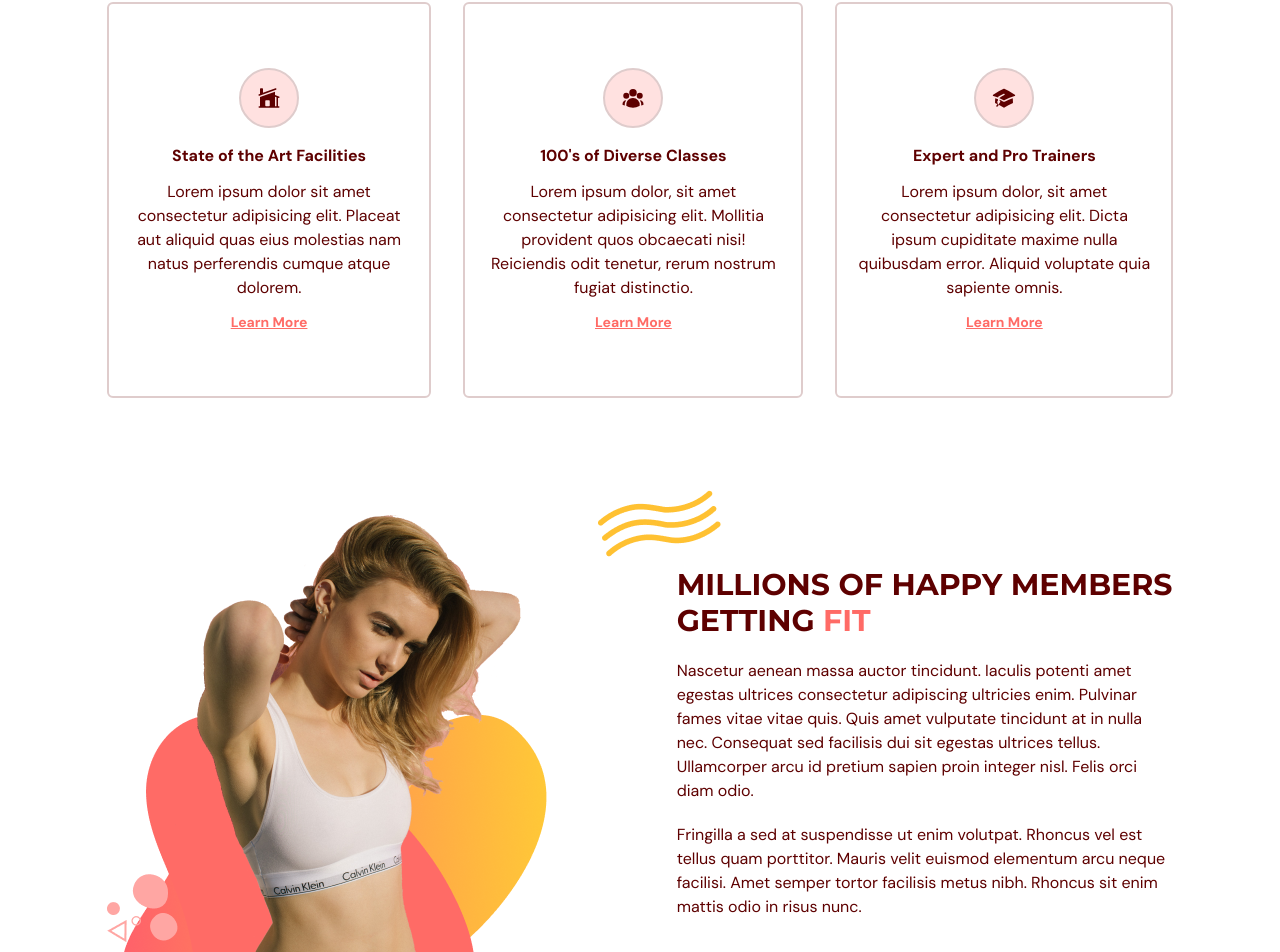
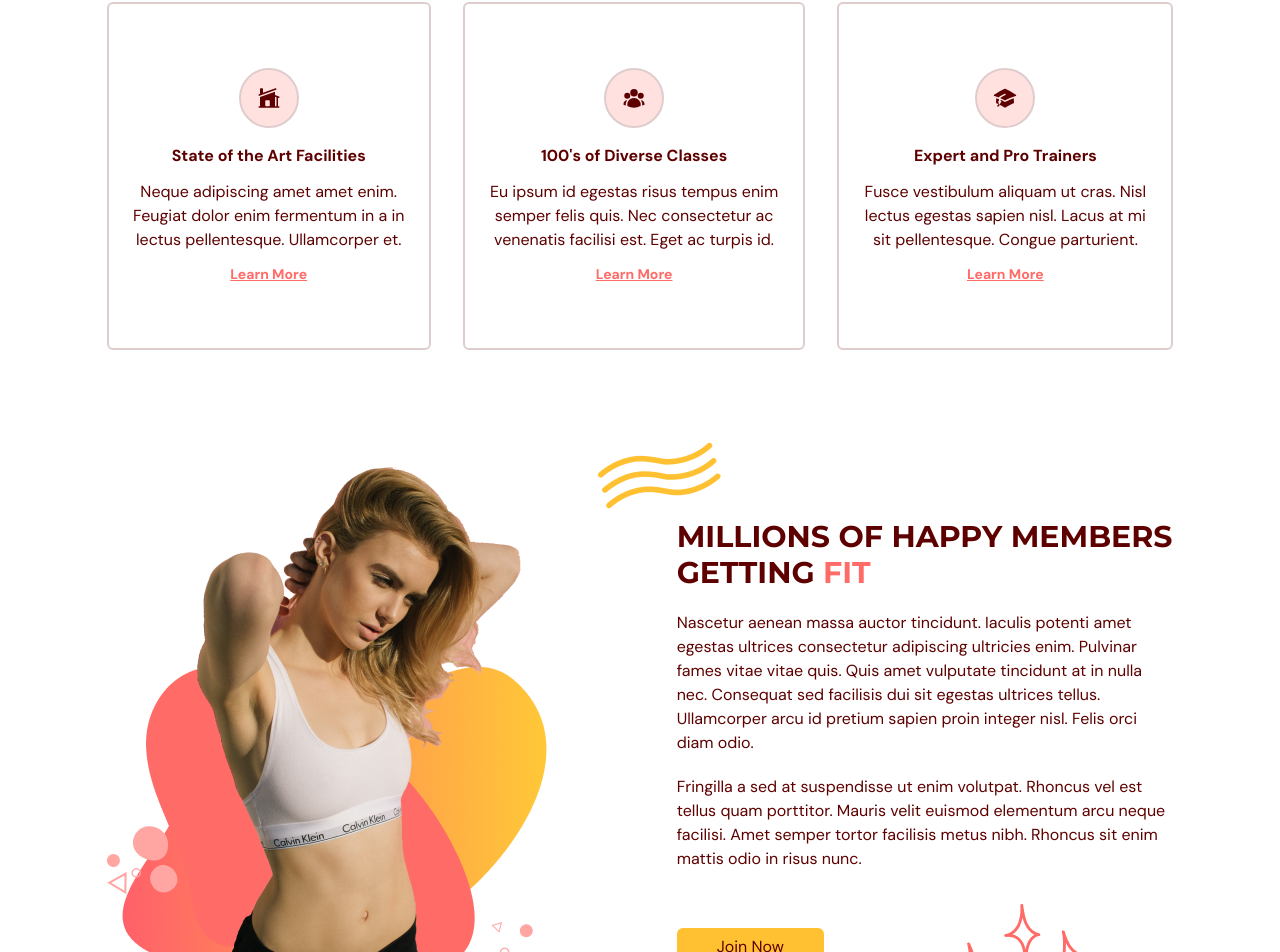
Before and after one commit to monolithdragon/gym-typescript, a React (Vite) app: page / in a window 1280 px wide. Shown: the part 1034-1986 px from the top of the page. Built offline with nearby package versions, Linux system fonts and the light colour scheme.

Commit message:
Added benefitType

```diff
--- /dev/null
+++ b/src/view/benefits/benefitTypes.tsx
@@ -0,0 +1,29 @@
+import { BenefitType } from "shared/types";
+import {
+  HomeModernIcon,
+  UserGroupIcon,
+  AcademicCapIcon,
+} from "@heroicons/react/24/solid";
+
+const benefitTypes: Array<BenefitType> = [
+  {
+    icon: <HomeModernIcon className="h-6 w-6" />,
+    title: "State of the Art Facilities",
+    description:
+      "Neque adipiscing amet amet enim. Feugiat dolor enim fermentum in a in lectus pellentesque. Ullamcorper et.",
+  },
+  {
+    icon: <UserGroupIcon className="h-6 w-6" />,
+    title: "100's of Diverse Classes",
+    description:
+      "Eu ipsum id egestas risus tempus enim semper felis quis. Nec consectetur ac venenatis facilisi est. Eget ac turpis id.",
+  },
+  {
+    icon: <AcademicCapIcon className="h-6 w-6" />,
+    title: "Expert and Pro Trainers",
+    description:
+      "Fusce vestibulum aliquam ut cras. Nisl lectus egestas sapien nisl. Lacus at mi sit pellentesque. Congue parturient.",
+  },
+];
+
+export default benefitTypes;
--- a/src/view/benefits/index.tsx
+++ b/src/view/benefits/index.tsx
@@ -1,35 +1,10 @@
 import { BenefitType, SelectedPage } from "shared/types";
-import {
-  HomeModernIcon,
-  UserGroupIcon,
-  AcademicCapIcon,
-} from "@heroicons/react/24/solid";
 import { motion } from "framer-motion";
 import Heading from "components/ui/Heading";
 import Benefit from "./Benefit";
 import ActionButton from "components/ui/actionButton";
 import BenefitsPageGraphic from "assets/BenefitsPageGraphic.png";
-
-const benefits: Array<BenefitType> = [
-  {
-    icon: <HomeModernIcon className="h-6 w-6" />,
-    title: "State of the Art Facilities",
-    description:
-      "Lorem ipsum dolor sit amet consectetur adipisicing elit. Placeat aut aliquid quas eius molestias nam natus perferendis cumque atque dolorem.",
-  },
-  {
-    icon: <UserGroupIcon className="h-6 w-6" />,
-    title: "100's of Diverse Classes",
-    description:
-      "Lorem ipsum dolor, sit amet consectetur adipisicing elit. Mollitia provident quos obcaecati nisi! Reiciendis odit tenetur, rerum nostrum fugiat distinctio.",
-  },
-  {
-    icon: <AcademicCapIcon className="h-6 w-6" />,
-    title: "Expert and Pro Trainers",
-    description:
-      "Lorem ipsum dolor, sit amet consectetur adipisicing elit. Dicta ipsum cupiditate maxime nulla quibusdam error. Aliquid voluptate quia sapiente omnis.",
-  },
-];
+import benefitTypes from "./benefitTypes";
 
 const container = {
   hidden: {},
@@ -78,7 +53,7 @@ const Benefits = ({ setSelectedPage }: Props) => {
           viewport={{ once: true, amount: 0.5 }}
           variants={container}
         >
-          {benefits.map((benefit: BenefitType) => (
+          {benefitTypes.map((benefit: BenefitType) => (
             <Benefit
               key={benefit.title}
               icon={benefit.icon}
```
